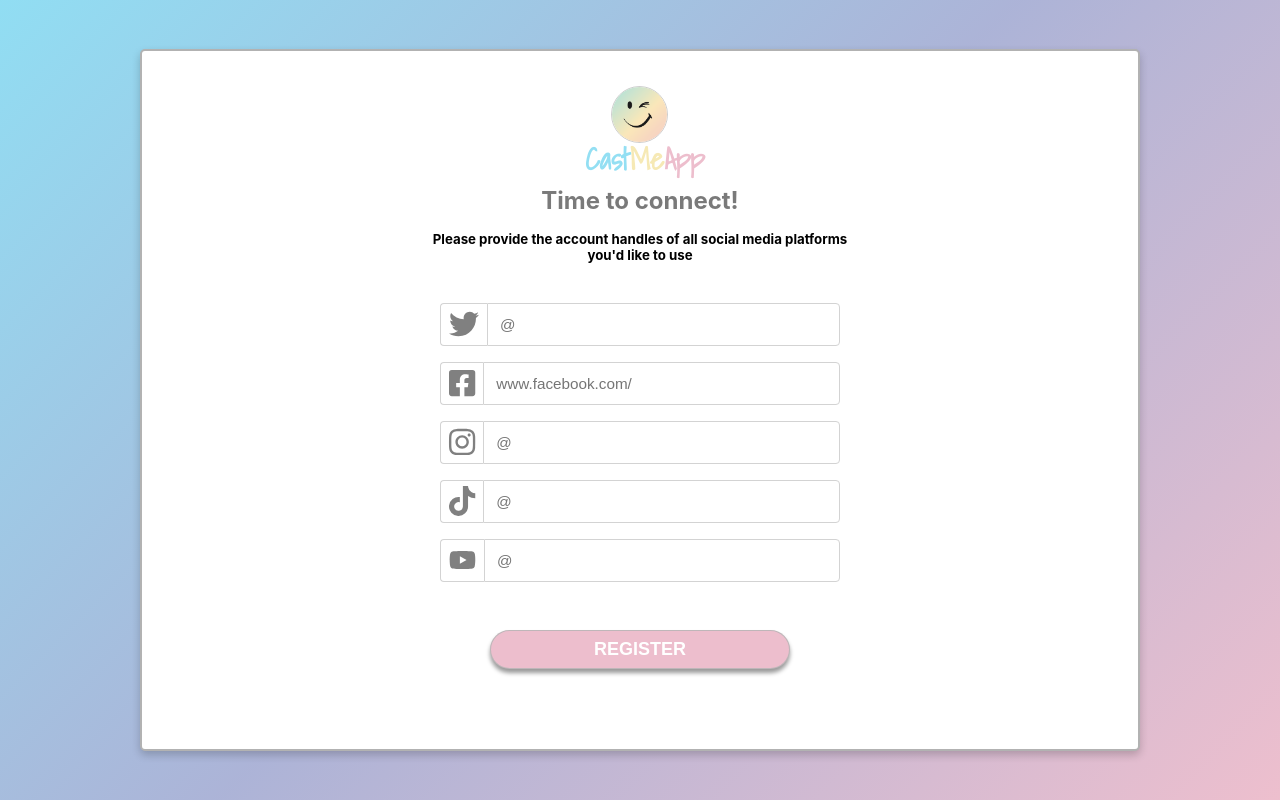
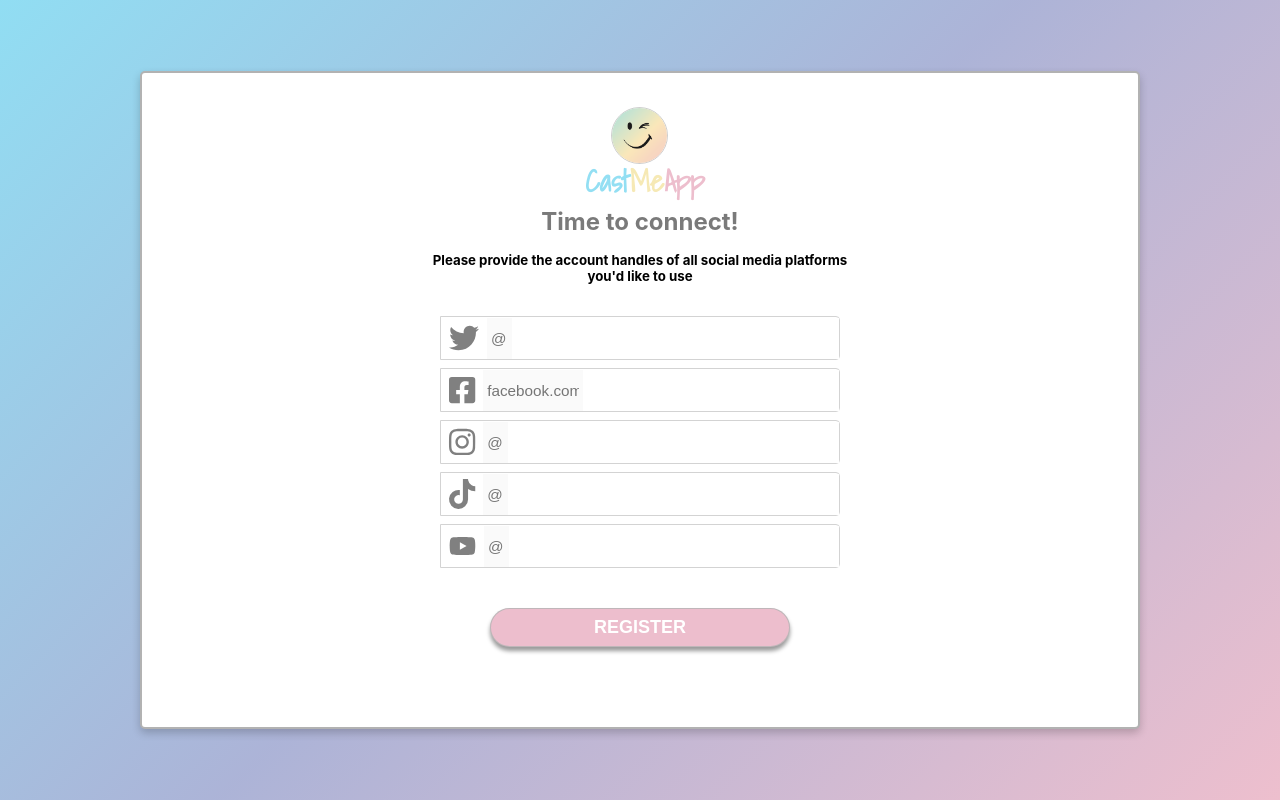
Before and after one commit to FrancisCalizo/ohio-taxidermy-supply, a Next.js app: page /signup/step2 in a window 1280 px wide. Built offline with nearby package versions, Linux system fonts and the light colour scheme; no server answers; what contentful-management would draw is missing.

Commit message:
fix: [WIP] implement place holder and focus within on step2 socials.

```diff
--- a/components/Theme.ts
+++ b/components/Theme.ts
@@ -13,6 +13,14 @@ export const theme = {
     setInputFocus: (color: string) => {
       return css`
         &:focus {
+          outline: none;
+          border-color: ${color};
+        }
+      `;
+    },
+    setFocusAndFocusWithin: (color: string) => {
+      return css`
+        &:focus-within {
           outline: none;
           border-color: ${color};
         }
--- a/pages/signup/step2/index.tsx
+++ b/pages/signup/step2/index.tsx
@@ -13,10 +13,14 @@ import {
 
 import AuthLayout from 'components/layout/AuthLayout';
 import { useAuth } from 'components/AuthContext';
+import { useSignupContext } from 'components/layout/AuthLayout';
 
 export default function Step1() {
   const { user } = useAuth();
   const router = useRouter();
+  const { signupForm, setSignupForm } = useSignupContext();
+
+  console.log(signupForm);
 
   const handleSubmit = () => {
     console.log('blah');
@@ -40,11 +44,11 @@ export default function Step1() {
             <div className="input-group">
               <FontAwesomeIcon icon={faTwitter} style={{ fontSize: 30, color: 'gray' }} />
             </div>
+            <InputPlaceholder type="text" disabled placeholder="@" width={25} />
             <Input
               type="text"
               id="twitter"
               name="twitter"
-              placeholder="@"
               // value={email}
               // onChange={(e) => setEmail(e.target.value)}
             />
@@ -54,11 +58,11 @@ export default function Step1() {
             <div className="input-group">
               <FontAwesomeIcon icon={faFacebookSquare} style={{ fontSize: 30, color: 'gray' }} />
             </div>
+            <InputPlaceholder type="text" disabled placeholder="facebook.com/" width={100} />
             <Input
               type="text"
               id="facebook"
               name="facebook"
-              placeholder="www.facebook.com/"
               // value={email}
               // onChange={(e) => setEmail(e.target.value)}
             />
@@ -68,11 +72,11 @@ export default function Step1() {
             <div className="input-group">
               <FontAwesomeIcon icon={faInstagram} style={{ fontSize: 30, color: 'gray' }} />
             </div>
+            <InputPlaceholder type="text" disabled placeholder="@" width={25} />
             <Input
               type="text"
               id="instagram"
               name="instagram"
-              placeholder="@"
               // value={email}
               // onChange={(e) => setEmail(e.target.value)}
             />
@@ -82,11 +86,11 @@ export default function Step1() {
             <div className="input-group">
               <FontAwesomeIcon icon={faTiktok} style={{ fontSize: 30, color: 'gray' }} />
             </div>
+            <InputPlaceholder type="text" disabled placeholder="@" width={25} />
             <Input
               type="text"
               id="tik-tok"
               name="tik-tok"
-              placeholder="@"
               // value={email}
               // onChange={(e) => setEmail(e.target.value)}
             />
@@ -96,11 +100,11 @@ export default function Step1() {
             <div className="input-group">
               <FontAwesomeIcon icon={faYoutube} style={{ fontSize: 24, color: 'gray' }} />
             </div>
+            <InputPlaceholder type="text" disabled placeholder="@" width={25} />
             <Input
               type="text"
               id="youtube"
               name="youtube"
-              placeholder="@"
               // value={email}
               // onChange={(e) => setEmail(e.target.value)}
             />
@@ -139,10 +143,15 @@ const BodyContainer = styled.div`
 const InputContainer = styled.div`
   display: flex;
   align-items: center;
+  border: 1px solid lightgray;
+  border-radius: 0 4px 4px 0;
+  margin: 0.5rem 0;
+
+  ${(props) => props.theme.global.setFocusAndFocusWithin(darken(0.1, props.theme.colors.pink))}
 
   .input-group {
-    border: 1px solid black;
-    height: 43px;
+    border: none;
+    height: 42px;
     border-radius: 4px 0 0 4px;
     border-right: none;
     border-color: lightgray;
@@ -155,11 +164,24 @@ const InputContainer = styled.div`
 const Input = styled.input`
   display: block;
   font-size: calc(14px + (16 - 14) * ((100vw - 400px) / (1800 - 400)));
-  padding: ${(props) => props.theme.input.padding};
-  margin: 0.5rem 0;
+  padding: 0.75rem 0;
   width: 100%;
+  border: none;
+
+  @media (max-width: 630px) {
+    max-width: none !important;
+  }
+
+  ${(props) => props.theme.global.setInputFocus(darken(0.1, props.theme.colors.pink))}
+`;
+
+const InputPlaceholder = styled.input<{ width: number }>`
+  display: block;
+  font-size: calc(14px + (16 - 14) * ((100vw - 400px) / (1800 - 400)));
+  padding: 0.75rem 0.25rem;
+  width: ${({ width }) => `${width}px`};
   border: 1px solid lightgray;
-  border-radius: 0 4px 4px 0;
+  border: none;
 
   @media (max-width: 630px) {
     max-width: none !important;
```
